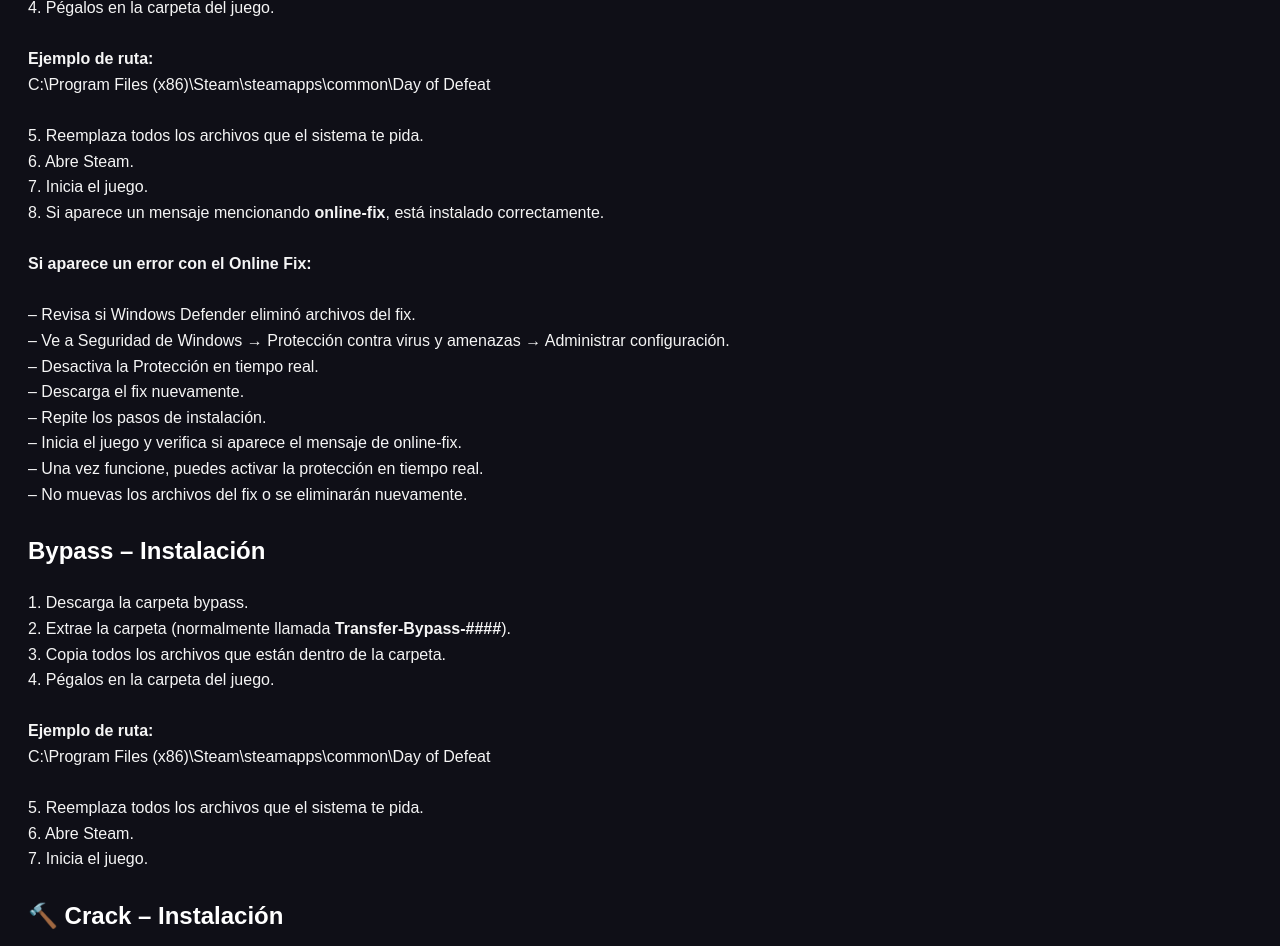
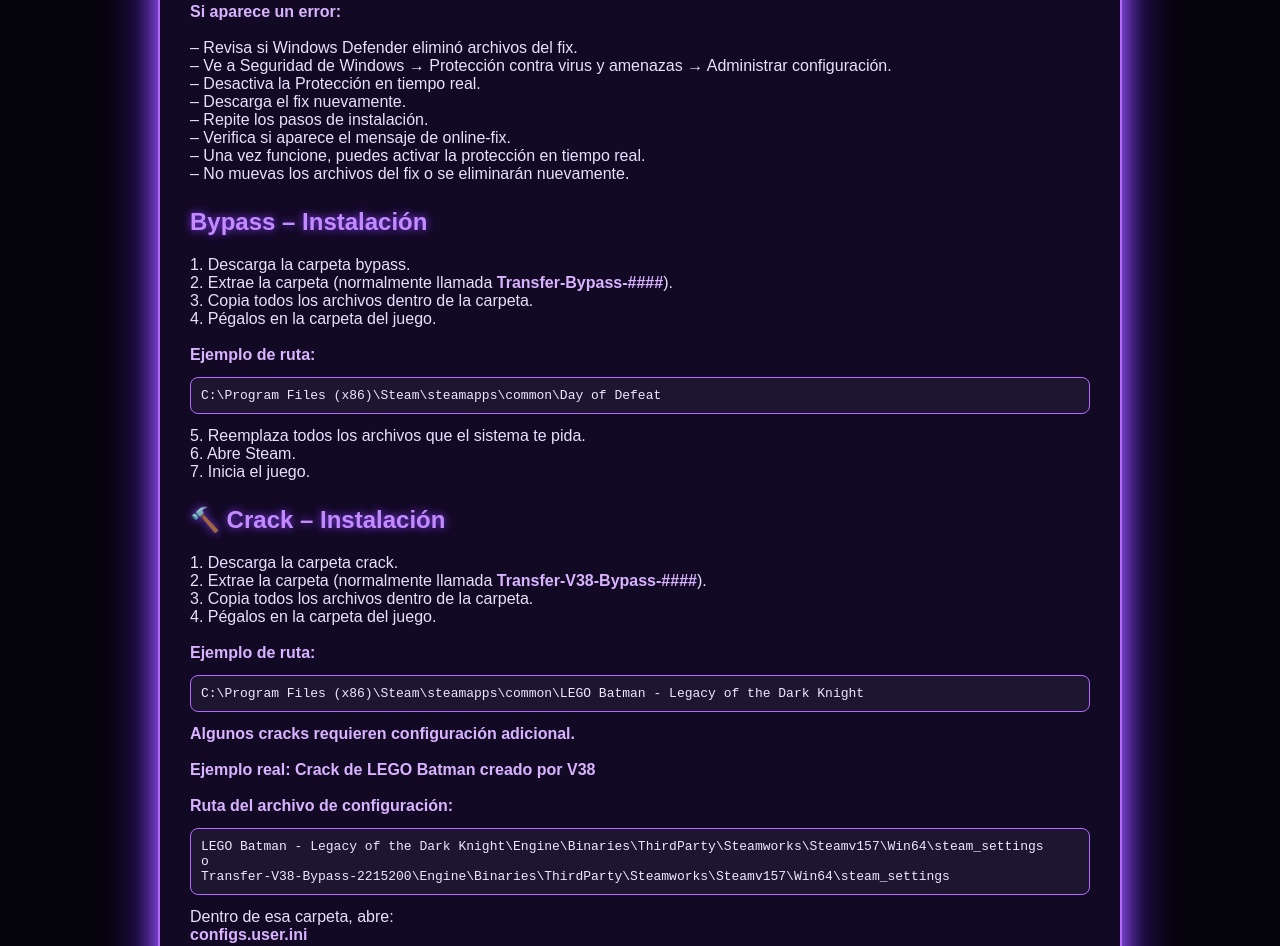
Before and after one commit to TheRemanent/Bypassing-guide, a plain HTML site: page guia-fix-bypass-crack.html in a window 1280 px wide. Shown: the part 985-1931 px from the top of the page. Drawn offline with Linux system fonts and the light colour scheme.

Commit message:
Update guia-fix-bypass-crack.html

```diff
--- a/guia-fix-bypass-crack.html
+++ b/guia-fix-bypass-crack.html
@@ -3,27 +3,62 @@
 <head>
 <meta charset="UTF-8">
 <title>Guía Completa de Fix / Bypass / Crack</title>
+
 <style>
 body {
+  margin: 0;
+  padding: 0;
+  background: #05030a;
   font-family: Arial, sans-serif;
-  background: #0f0f17;
-  color: #f5f5f5;
-  padding: 20px;
-  line-height: 1.6;
+  color: #e8e0ff;
+  display: flex;
+  justify-content: center;
+  padding: 40px 0;
 }
-h1, h2 {
-  color: #ffffff;
+
+.container {
+  width: 90%;
+  max-width: 900px;
+  background: rgba(20, 10, 40, 0.9);
+  border: 2px solid #b36bff;
+  border-radius: 18px;
+  padding: 30px;
+  box-shadow: 0 0 25px #b36bff, 0 0 60px #6a2cff;
 }
-.section {
-  margin-bottom: 25px;
+
+h1 {
+  color: #d9b3ff;
+  text-shadow: 0 0 10px #b36bff;
+  font-size: 2rem;
+}
+
+h2 {
+  color: #c28cff;
+  text-shadow: 0 0 8px #8a3fff;
+  margin-top: 25px;
+}
+
+b {
+  color: #d9b3ff;
+}
+
+pre {
+  background: rgba(255,255,255,0.05);
+  border: 1px solid #b36bff;
+  padding: 10px;
+  border-radius: 8px;
+  white-space: pre-wrap;
+  word-wrap: break-word;
+  color: #f0e6ff;
 }
 </style>
 </head>
+
 <body>
+<div class="container">
 
 <h1>⭐ Guía Completa de Fix / Bypass / Crack</h1>
 
-<div class="section">
 <h2>🔧 1. ¿Qué es cada cosa?</h2>
 
 <b>Bypass</b><br>
@@ -49,55 +84,49 @@
 – Simula un servidor online<br>
 – Solo funciona con amigos<br>
 – Solo funciona en juegos sin anticheat<br>
-</div>
 
-<div class="section">
 <h2>📦 2. Cómo usar cada uno</h2>
 
 <b>Online Fix — Instalación</b><br><br>
 
 1. Descarga la carpeta fix.<br>
 2. Extrae la carpeta (normalmente llamada <b>Transfer-Fix-####</b>).<br>
-3. Copia todos los archivos que están dentro de la carpeta.<br>
+3. Copia todos los archivos dentro de la carpeta.<br>
 4. Pégalos en la carpeta del juego.<br><br>
 
 <b>Ejemplo de ruta:</b><br>
-C:\Program Files (x86)\Steam\steamapps\common\Day of Defeat<br><br>
+<pre>C:\Program Files (x86)\Steam\steamapps\common\Day of Defeat</pre>
 
 5. Reemplaza todos los archivos que el sistema te pida.<br>
 6. Abre Steam.<br>
 7. Inicia el juego.<br>
 8. Si aparece un mensaje mencionando <b>online-fix</b>, está instalado correctamente.<br><br>
 
-<b>Si aparece un error con el Online Fix:</b><br><br>
+<b>Si aparece un error:</b><br><br>
 
 – Revisa si Windows Defender eliminó archivos del fix.<br>
 – Ve a Seguridad de Windows → Protección contra virus y amenazas → Administrar configuración.<br>
 – Desactiva la Protección en tiempo real.<br>
 – Descarga el fix nuevamente.<br>
 – Repite los pasos de instalación.<br>
-– Inicia el juego y verifica si aparece el mensaje de online-fix.<br>
+– Verifica si aparece el mensaje de online-fix.<br>
 – Una vez funcione, puedes activar la protección en tiempo real.<br>
 – No muevas los archivos del fix o se eliminarán nuevamente.<br>
-</div>
 
-<div class="section">
 <h2>Bypass – Instalación</h2>
 
 1. Descarga la carpeta bypass.<br>
 2. Extrae la carpeta (normalmente llamada <b>Transfer-Bypass-####</b>).<br>
-3. Copia todos los archivos que están dentro de la carpeta.<br>
+3. Copia todos los archivos dentro de la carpeta.<br>
 4. Pégalos en la carpeta del juego.<br><br>
 
 <b>Ejemplo de ruta:</b><br>
-C:\Program Files (x86)\Steam\steamapps\common\Day of Defeat<br><br>
+<pre>C:\Program Files (x86)\Steam\steamapps\common\Day of Defeat</pre>
 
 5. Reemplaza todos los archivos que el sistema te pida.<br>
 6. Abre Steam.<br>
 7. Inicia el juego.<br>
-</div>
 
-<div class="section">
 <h2>🔨 Crack – Instalación</h2>
 
 1. Descarga la carpeta crack.<br>
@@ -106,16 +135,18 @@
 4. Pégalos en la carpeta del juego.<br><br>
 
 <b>Ejemplo de ruta:</b><br>
-C:\Program Files (x86)\Steam\steamapps\common\LEGO Batman - Legacy of the Dark Knight<br><br>
+<pre>C:\Program Files (x86)\Steam\steamapps\common\LEGO Batman - Legacy of the Dark Knight</pre>
 
 <b>Algunos cracks requieren configuración adicional.</b><br><br>
 
 <b>Ejemplo real: Crack de LEGO Batman creado por V38</b><br><br>
 
 <b>Ruta del archivo de configuración:</b><br>
-LEGO Batman - Legacy of the Dark Knight\Engine\Binaries\ThirdParty\Steamworks\Steamv157\Win64\steam_settings<br>
-o<br>
-Transfer-V38-Bypass-2215200\Engine\Binaries\ThirdParty\Steamworks\Steamv157\Win64\steam_settings<br><br>
+<pre>
+LEGO Batman - Legacy of the Dark Knight\Engine\Binaries\ThirdParty\Steamworks\Steamv157\Win64\steam_settings
+o
+Transfer-V38-Bypass-2215200\Engine\Binaries\ThirdParty\Steamworks\Steamv157\Win64\steam_settings
+</pre>
 
 Dentro de esa carpeta, abre:<br>
 <b>configs.user.ini</b><br><br>
@@ -135,9 +166,7 @@
 <pre>account_name=</pre>
 Escribe el nombre que quieras.<br>
 Guarda los cambios y cierra.<br>
-</div>
 
-<div class="section">
 <h2>🛠 6. Si tienes errores con cualquier método</h2>
 
 – Desactiva la protección en tiempo real de Windows Defender.<br>
@@ -147,7 +176,7 @@
 &nbsp;&nbsp;• Borra completamente su carpeta<br>
 &nbsp;&nbsp;• Instálalo de nuevo<br>
 &nbsp;&nbsp;• Aplica el fix/bypass/crack otra vez<br>
+
 </div>
-
 </body>
 </html>
```
